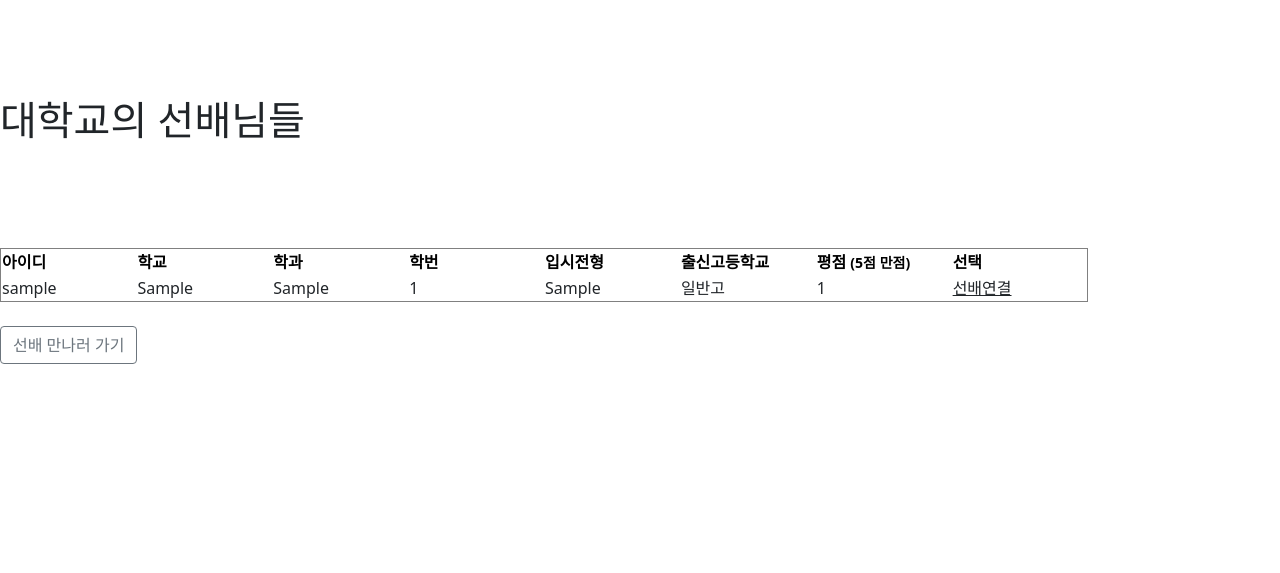
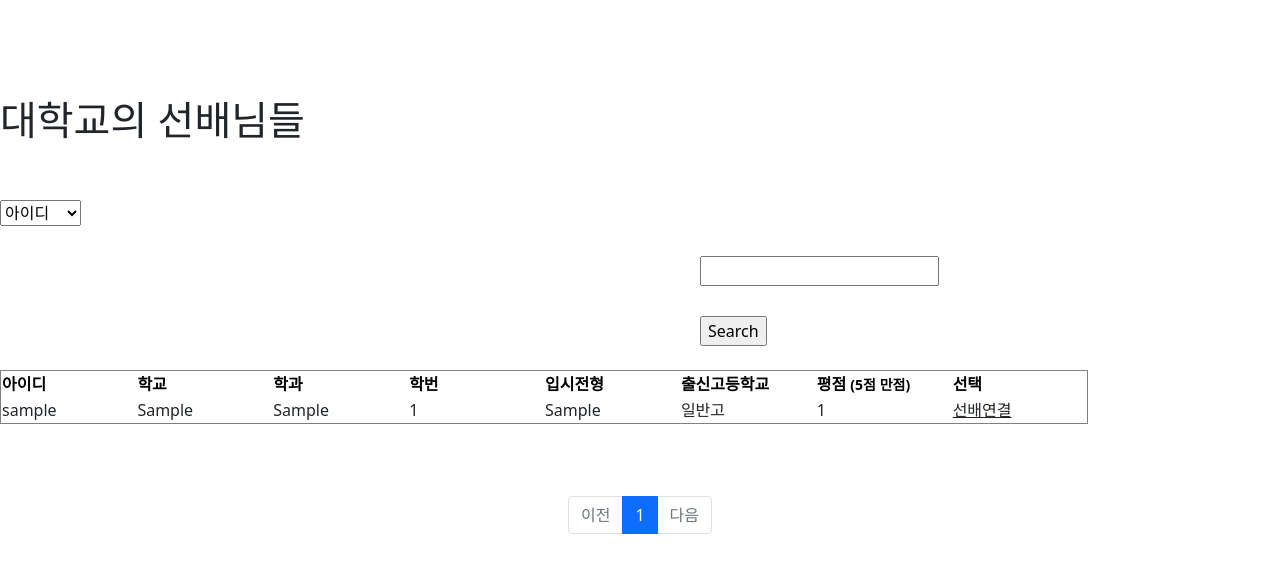
Before and after one commit to CBNULikelion9th/Menting, a Django app: page /search/ in a window 1280 px wide. Shown: the part 146-719 px from the top of the page. Run offline with Django 3.2, Linux system fonts and the light colour scheme; tables that the repository leaves empty hold one stand-in row (values such as "Sample post").

Commit message:
검색창, 페이징 (#55)
* page

* static 추가

* community 1차

* community 2차, notice 1차, search 틀만

* community notice 조금 수정

* 승인 받은 멘토 리스트 구현

* 운영자만 공지사항 글 추가, 삭제가능하게 수정

* community 로그인한 아이디만 글 수정, 삭제 추가

* d

* 커뮤니티 댓글 삭제기능 추가

* community 댓글 수정 기능 추가

* d

* 검색창 수정

* 살짝 수정

* d

* home 버튼 추가

* mypage 링크 수정

* mypage 링크 수정

* main 링크 수정

* 수정..

* main 수정

* d

* 대댓글 1차

* 대댓글 구현

* 링크수정

* 검색창, 페이징

```diff
--- a/main/templates/main/community_base.html
+++ b/main/templates/main/community_base.html
@@ -15,7 +15,7 @@
 
 <body>
     <div class="headerlogo">
-      <a href="http://127.0.0.1:8000/main/"><img src="{% static 'img/멋사로고.png' %}" alt=""></a>
+      <a href="http://127.0.0.1:8000/"><img src="{% static 'img/멋사로고.png' %}" alt=""></a>
         {% if user.is_authenticated %}
         <div class="rightnav">
             <a class="nav-right" href="{% url 'logout' %}">로그아웃</a>
--- a/main/templates/main/community_detail.html
+++ b/main/templates/main/community_detail.html
@@ -11,6 +11,7 @@
 </div>
 
 <div class="community_detail">
+    {% if user.is_authenticated == True %}
 <form action="{% url 'community_comment' post.id %}" method="POST">
     {% csrf_token %}
     {{ post_form2.content }}
@@ -19,6 +20,7 @@
     <input type="submit" value="작성" class="btn btn-outline-secondary">
     <button class="btn btn-outline-secondary"><a href="{% url 'community_detail' post.id %}" class="link-dark">취소</a></button>
 </form>
+    {% endif %}
 
 <br>
 <h4>댓글 목록</h4>
@@ -34,12 +36,13 @@
 
             <form action="{% url 'community_recomment' post.id comment.id %}" method="POST">
                 {% csrf_token %}
-
+                {% if user.is_authenticated == True %}
                 댓글 : {{ recomment_form.content }}
                 <br>
                 <br>
             <input type="submit" value="확인" class="btn btn-outline-secondary">
             </form>
+                {% endif %}
 
             <br><br>
             {% for recomment in comment.recomment_set.all %}
--- a/main/templates/main/search_pages.html
+++ b/main/templates/main/search_pages.html
@@ -10,9 +10,31 @@
         <br>
 
         <h1>대학교의 선배님들</h1>
-        <br><br><br><br>
+        <br><br>
     </div>
     <div class ="search_page_detail">
+        <form action="" method='GET'>
+            <div>
+                <select name="search_type" value="{{ search_type }}">
+                    <option value="아이디">아이디</option>
+                    <option value="학교">학교</option>
+                    <option value="학과">학과</option>
+                    <option value="학번">학번</option>
+                    <option value="입시전형">입시전형</option>
+                </select>
+            </div>
+
+            <div>
+                <input type="text" name="search_keyword" value="{{ search_keyword }}">
+                <input class="button" type="submit" value="Search">
+            </div>
+        </form>
+
+        <br>
+        {% if search_keyword %}
+        <h5>'{{ search_keyword }}' 검색 결과입니다.</h5>
+        <br>
+        {% endif %}
 
     <table width="85%" border="1">
         <thead class="table-secondary">
@@ -27,8 +49,9 @@
         </thead>
         <tbody>
 
+    {% if customer_list %}
     {% for customer in customer_list %}
-    {% if customer.studenttype == True and customer.mentor_check == True %}
+    {% if customer.mentor_check == True %}
     <tr>
         <td>{{ customer.username }}</td>
         <td>{{ customer.university }}</td>
@@ -41,23 +64,56 @@
             {% else %}
                 {{customer.avg}}
             {% endif %}
-
         </td>
-
         <td><a href="{% url 'choice_mentor' customer.id %}" class="link-dark">선배연결</a></td>
-
     </tr>
     {% endif %}
     {% endfor %}
-
+    {% endif %}
         </tbody>
     </table>
     </div>
 </div>
 
-    <div class ="search_button">
-        <br>
-        <button class="btn btn-outline-secondary">선배 만나러 가기</button>
-    </div>
+    <br><br><br>
+
+    <!--페이징-->
+
+    <ul class="pagination justify-content-center">
+        <!-- 이전페이지 -->
+        {% if customer_list.has_previous %}
+        <li class="page-item">
+            <a class="page-link" href="?page={{ customer_list.previous_page_number }}">이전</a>
+        </li>
+        {% else %}
+        <li class="page-item disabled">
+            <a class="page-link" tabindex="-1" aria-disabled="true" href="#">이전</a>
+        </li>
+        {% endif %}
+        <!-- 페이지리스트 -->
+        {% for page_number in customer_list.paginator.page_range %}
+        {% if page_number >= customer_list.number|add:-2 and page_number <= customer_list.number|add:2 %}  <!-- 템플릿 필터 -->
+            {% if page_number == customer_list.number %}
+            <li class="page-item active" aria-current="page">
+                <a class="page-link" href="?page={{ page_number }}">{{ page_number }}</a>
+            </li>
+            {% else %}
+            <li class="page-item">
+                <a class="page-link" href="?page={{ page_number }}">{{ page_number }}</a>
+            </li>
+            {% endif %}
+        {% endif %}
+        {% endfor %}
+        <!-- 다음페이지 -->
+        {% if customer_list.has_next %}
+        <li class="page-item">
+            <a class="page-link" href="?page={{ customer_list.next_page_number }}">다음</a>
+        </li>
+        {% else %}
+        <li class="page-item disabled">
+            <a class="page-link" tabindex="-1" aria-disabled="true" href="#">다음</a>
+        </li>
+        {% endif %}
+    </ul>
 
 {% endblock content %}
--- a/main/views.py
+++ b/main/views.py
@@ -1,9 +1,11 @@
 from django.forms.fields import CharField
 from django.shortcuts import get_object_or_404, render, redirect
+from django.core.paginator import Paginator
 from .forms import PostForm, PostForm2, PostForm3, RecommentForm
 from .models import Post, Comment, Post2, Mentor, Recomment
 from accounts.forms import SignUpForm
 from accounts.models import CustomUser, University
+
 
 
 def home(request):
@@ -11,8 +13,13 @@ def home(request):
 
 def community_page(request):
     post_list = Post.objects.all()
+
+    page = request.GET.get('page', '1')      #GET 방식으로 정보를 받아오는 데이터
+    paginator = Paginator(post_list, 5)      #Paginator(분할될 객체, 페이지 당 담길 객체수)
+    page_obj = paginator.get_page(page)      #페이지 번호를 받아 해당 페이지를 리턴 get_page 권장
+
     context = {
-        'post_list': post_list,
+        'post_list': page_obj,
     }
 
     return render(request, 'main/community_page.html', context)
@@ -120,8 +127,13 @@ def comment_edit(request, post_id, comment_id):
 
 def notice_page(request):
     post2_list = Post2.objects.all()
+
+    page = request.GET.get('page', '1')      #GET 방식으로 정보를 받아오는 데이터
+    paginator = Paginator(post2_list, 5)      #Paginator(분할될 객체, 페이지 당 담길 객체수)
+    page_obj = paginator.get_page(page)      #페이지 번호를 받아 해당 페이지를 리턴 get_page 권장
+
     context = {
-        'post2_list': post2_list,
+        'post2_list': page_obj,
     }
     return render(request, 'main/notice_page.html', context)
 
@@ -171,10 +183,33 @@ def search_page(request,univers):
     return render(request, 'main/search_page.html', context)
 
 def search_pages(request):
+    customer_list = CustomUser.objects.filter( mentor_check = True )  #멘토체크받은 리스트만 가져옴
+    search_type = request.GET.get('search_type','')       #검색 타입 받음
+    search_keyword = request.GET.get('search_keyword','')  #검색 키워드 받음
 
-    customer_list = CustomUser.objects.all()
+    if search_keyword :   #검색 키워드가 있을 경우
+        if len(search_keyword) > 1 :
+            if search_type == '아이디':
+                customer_list = customer_list.filter(username__icontains = search_keyword)
+            elif search_type == '학교':
+                customer_list = customer_list.filter(university__icontains = search_keyword)
+            elif search_type == '학과':
+                customer_list = customer_list.filter(major__icontains = search_keyword)
+            elif search_type == '학번':
+                customer_list = customer_list.filter(studentnumber__icontains = search_keyword)
+            elif search_type == '입시전형':
+                customer_list = customer_list.filter(entrancetype__icontains = search_keyword)
+
+        #2글자 미만일 경우 경고창 띄우기 구현해야함
+
+    page = request.GET.get('page', '1')          #GET 방식으로 정보를 받아오는 데이터
+    paginator = Paginator(customer_list, 5)      #Paginator(분할될 객체, 페이지 당 담길 객체수)
+    page_obj = paginator.get_page(page)          #페이지 번호를 받아 해당 페이지를 리턴 get_page 권장
+
     context = {
-        'customer_list': customer_list,
+        'search_keyword': search_keyword,
+        'customer_list': page_obj,
+        'search_type' : search_type,
     }
 
     return render(request, 'main/search_pages.html', context)
```
Also changed, not shown: main/templates/main/community_page.html (+43 -1 lines), main/templates/main/notice_page.html (+41 -0 lines).
